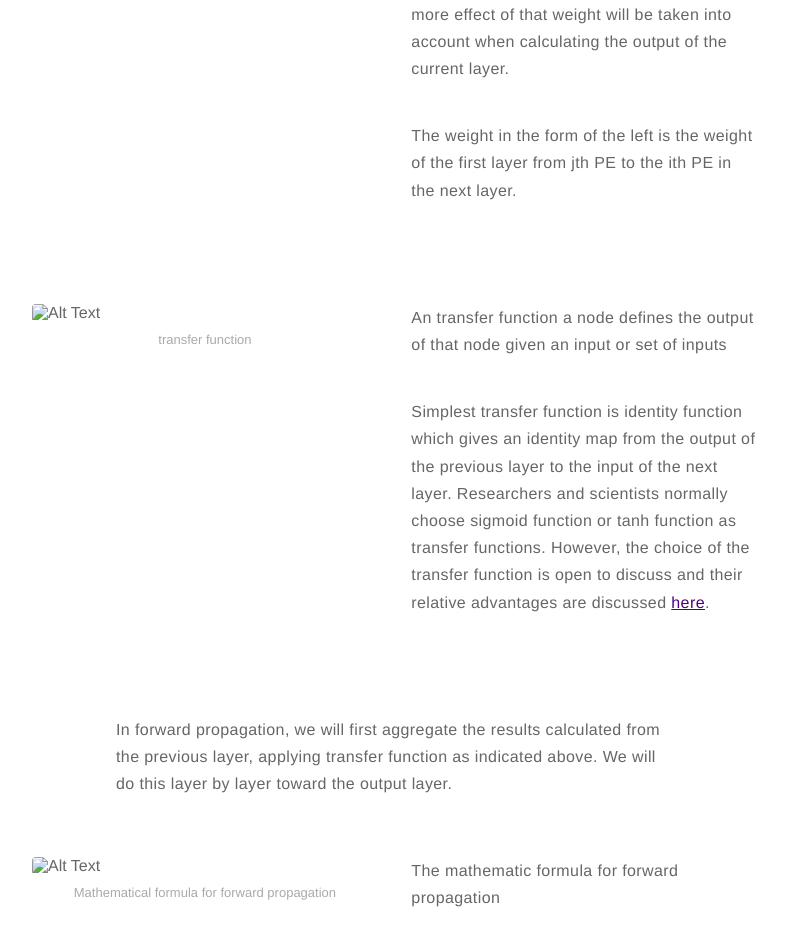
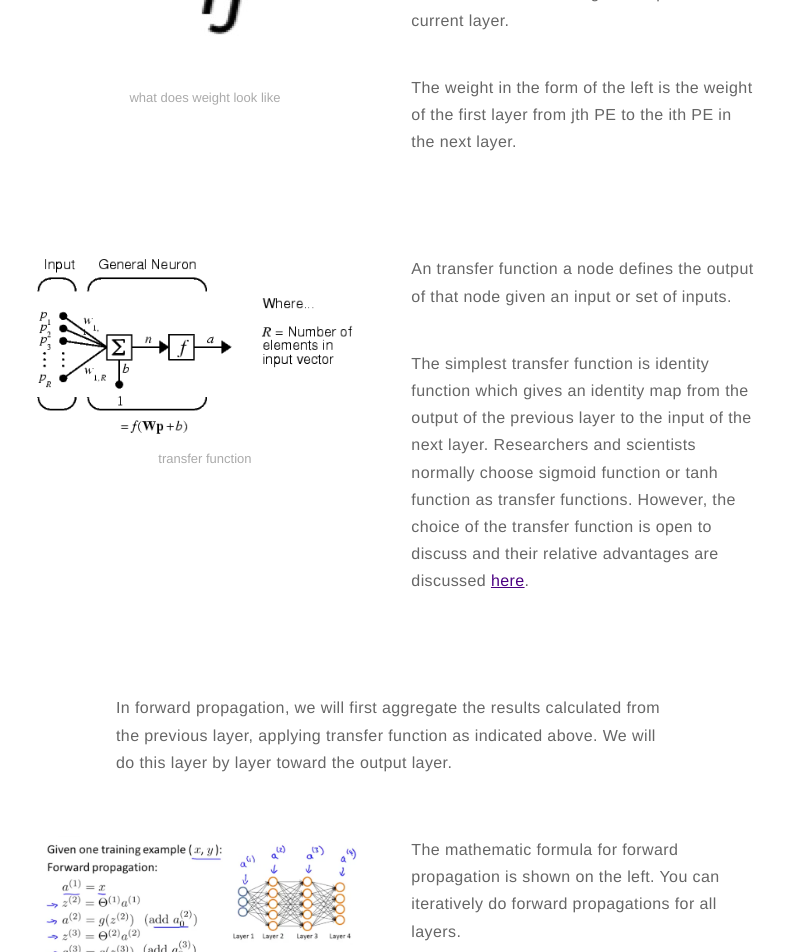
Before and after one commit to AlanFermat/AlanFermat.github.io, a Jekyll site: the page built from _posts/2017-07-22-Neural-Network.markdown, in a window 1280 px wide and 1400 px high, scrolled down 3221 px. Shown: the top 952 px of the window, without its empty margins (244-1030 px from the left). Built offline with Jekyll 4.4.1, drawn with Linux system fonts in a browser that asks for light colours; comment, search, counter and statistics services are not loaded; some of the changed text lies outside the part shown.

Commit message:
change files

```diff
--- a/_posts/2017-07-22-Neural-Network.markdown
+++ b/_posts/2017-07-22-Neural-Network.markdown
@@ -51,14 +51,11 @@ For those who are interested in Long-short Term Memory Neural Network, Convoluti
 
 ### Technical detail
 
-#### Components
-
-**Image** on the left and **Text** on the right:
-
+#### 1. Components
 
 <div class="side-by-side">
 	<div class="toleft">
-		<img class="image" src="{{ page.insert1 }}}" alt="Alt Text">
+		<img class="image" src="https://raw.githubusercontent.com/AlanFermat/AlanFermat.github.io/master/assets/images/nn1.jpg?token=AVJwLHHBZFQv6UECD-7Pd4Ip9VwGssqSks5bdb3YwA%3D%3D" alt="Alt Text">
 		<figcaption class="caption">Illustration for one layer</figcaption>
 	</div>
 	<div class="toright">
@@ -73,11 +70,11 @@ Useful video explaning neural networks in more details:
 
 -------
 
-#### Forward propagation
+#### 2. Forward propagation
 
 <div class="side-by-side">
 	<div class="toleft">
-		<img class="image" src="{{ page.insert2 }}" alt="Alt Text">
+		<img class="image" src="https://raw.githubusercontent.com/AlanFermat/AlanFermat.github.io/master/assets/images/nn2.jpg?token=AVJwLGguShLYI_cgDH-xisVwleByhtfAks5bdb3swA%3D%3D" alt="Alt Text">
 		<figcaption class="caption">what does weight look like</figcaption>
 	</div>
 	<div class="toright">
@@ -88,12 +85,12 @@ Useful video explaning neural networks in more details:
 
 <div class="side-by-side">
 	<div class="toleft">
-		<img class="image" src="{{ page.insert3 }}" alt="Alt Text">
+		<img class="image" src="https://raw.githubusercontent.com/AlanFermat/AlanFermat.github.io/master/assets/images/nn3.jpg?token=AVJwLDtliDrjnV7A7zs7noag5ZFYJErHks5bdb39wA%3D%3D" alt="Alt Text">
 		<figcaption class="caption">transfer function</figcaption>
 	</div>
 	<div class="toright">
-		<p> An transfer function a node defines the output of that node given an input or set of inputs</p>
-		<p> Simplest transfer function is identity function which gives an identity map from the output of the previous layer to the input of the next layer. Researchers and scientists normally choose sigmoid function or tanh function as transfer functions. However, the choice of the transfer function is open to discuss and their relative advantages are discussed <a href="https://papers.nips.cc/paper/874-how-to-choose-an-transfer-function.pdf">here</a>. </p>
+		<p> An transfer function a node defines the output of that node given an input or set of inputs. </p>
+		<p> The simplest transfer function is identity function which gives an identity map from the output of the previous layer to the input of the next layer. Researchers and scientists normally choose sigmoid function or tanh function as transfer functions. However, the choice of the transfer function is open to discuss and their relative advantages are discussed <a href="https://papers.nips.cc/paper/874-how-to-choose-an-transfer-function.pdf">here</a>. </p>
 	</div>
 </div>
 
@@ -102,24 +99,25 @@ In forward propagation, we will first aggregate the results calculated from the
 
 <div class="side-by-side">
 	<div class="toleft">
-		<img class="image" src="{{ page.insert4 }}" alt="Alt Text">
+		<img class="image" src="https://raw.githubusercontent.com/AlanFermat/AlanFermat.github.io/master/assets/images/nn4.jpg?token=AVJwLPjNyGu_roaVx5FNAFYt0Yk8udkqks5bdb4JwA%3D%3D" alt="Alt Text">
 		<figcaption class="caption">Mathematical formula for forward propagation</figcaption>
 	</div>
 	<div class="toright">
-		<p> The mathematic formula for forward propagation </p>
+		<p> The mathematic formula for forward propagation is shown on the left. You can iteratively do forward propagations for all layers. </p>
+		<p>We can also rewrite the summation part by matrix multiplication. We will leave this as an exercise for our readers. </p>
 	</div>
 </div>
 
 Useful video for further illustration:
 <iframe width="699" height="393" src="https://www.youtube.com/embed/UJwK6jAStmg" frameborder="0" allow="autoplay; encrypted-media" allowfullscreen></iframe>
 
-#### Backward propogation
+#### 3. Backward propogation
 
 When we reach the output layer in our neural network, we want to see how good our predicted result is compared to the desired output. So we will designate the network with an error function (usually Mean Square Error or Edit Distance) to evaluate how well we are doing with our current weights values and structures.
 
 <div class="side-by-side">
 	<div class="toleft">
-		<img class="image" src="{{ page.insert5 }}" alt="Alt Text">
+		<img class="image" src="https://raw.githubusercontent.com/AlanFermat/AlanFermat.github.io/master/assets/images/nn5.jpg?token=AVJwLKIsW97pVNrSeFTJIVHVX3OGTIvrks5bdb4XwA%3D%3D" alt="Alt Text">
 		<figcaption class="caption">Mathematical formula for forward propagation</figcaption>
 	</div>
 	<div class="toright">
@@ -165,8 +163,37 @@ If we expand matrix multiplication, it is easy to see that the whole process of
 
 There is a formal theorem supporting this! The <a href="https://en.wikipedia.org/wiki/Universal_approximation_theorem">universal approximation theorem </a> states that a feed-forward network with a single hidden layer containing a finite number of neurons can approximate continuous functions on compact subsets of n-dimensional Euclidean space, under mild assumptions on the transfer function. If you are interested in this theorem, you probably wanna read the following:
 
+<ul>
+	<li><a href="https://blog.goodaudience.com/neural-networks-part-1-a-simple-proof-of-the-universal-approximation-theorem-b7864964dbd3">blog</a></li>
+	<li><a href="http://citeseerx.ist.psu.edu/viewdoc/download?doi=10.1.1.101.2647&rep=rep1&type=pdf">Paper</a></li>
+</ul>
 
+## How does it work?
 
+We will illustrate the application of a simple 3-layer aritifical neural network in approximating inverse function __f(x) = 1/x__.
+
+Source codes are uploaded <a href="https://github.com/AlanFermat/Blogs/tree/master/OneOverX">here</a>.
+
+<div class="side-by-side">
+	<div class="toleft">
+		<img class="image" src="https://raw.githubusercontent.com/AlanFermat/AlanFermat.github.io/master/assets/images/nn6.jpg?token=AVJwLHJIsRM96GtAuJpZ0vVE1cDVIFYsks5bdcP0wA%3D%3D" alt="Alt Text">
+		<figcaption class="caption">Neural network parameters</figcaption>
+	</div>
+	<div class="toright">
+		<p> We will use the parameters as suggested by the left to train and test the data. </p>
+	</div>
+</div>
+
+<div class="side-by-side">
+	<div class="toleft">
+		<img class="image" src="https://raw.githubusercontent.com/AlanFermat/AlanFermat.github.io/master/assets/images/nn7.jpg?token=AVJwLBuzL9xSJPo5uRp9re3QcQoSZTOjks5bdcQCwA%3D%3D" alt="Alt Text">
+		<figcaption class="caption">Error plot</figcaption>
+	</div>
+	<div class="toright">
+		<img class="image" src="https://raw.githubusercontent.com/AlanFermat/AlanFermat.github.io/master/assets/images/nn8.jpg?token=AVJwLMu4W3cpd_kX4uJw-m8EA737kUNNks5bdcQOwA%3D%3D" alt="Alt Text">
+		<figcaption class="caption">Predicted VS Desired</figcaption>
+	</div>
+</div>
 
 
 ## Other applications
```
Also changed, not shown: other parts of _posts/2017-07-22-Neural-Network.markdown (+3 -3 lines), 5 other files.
